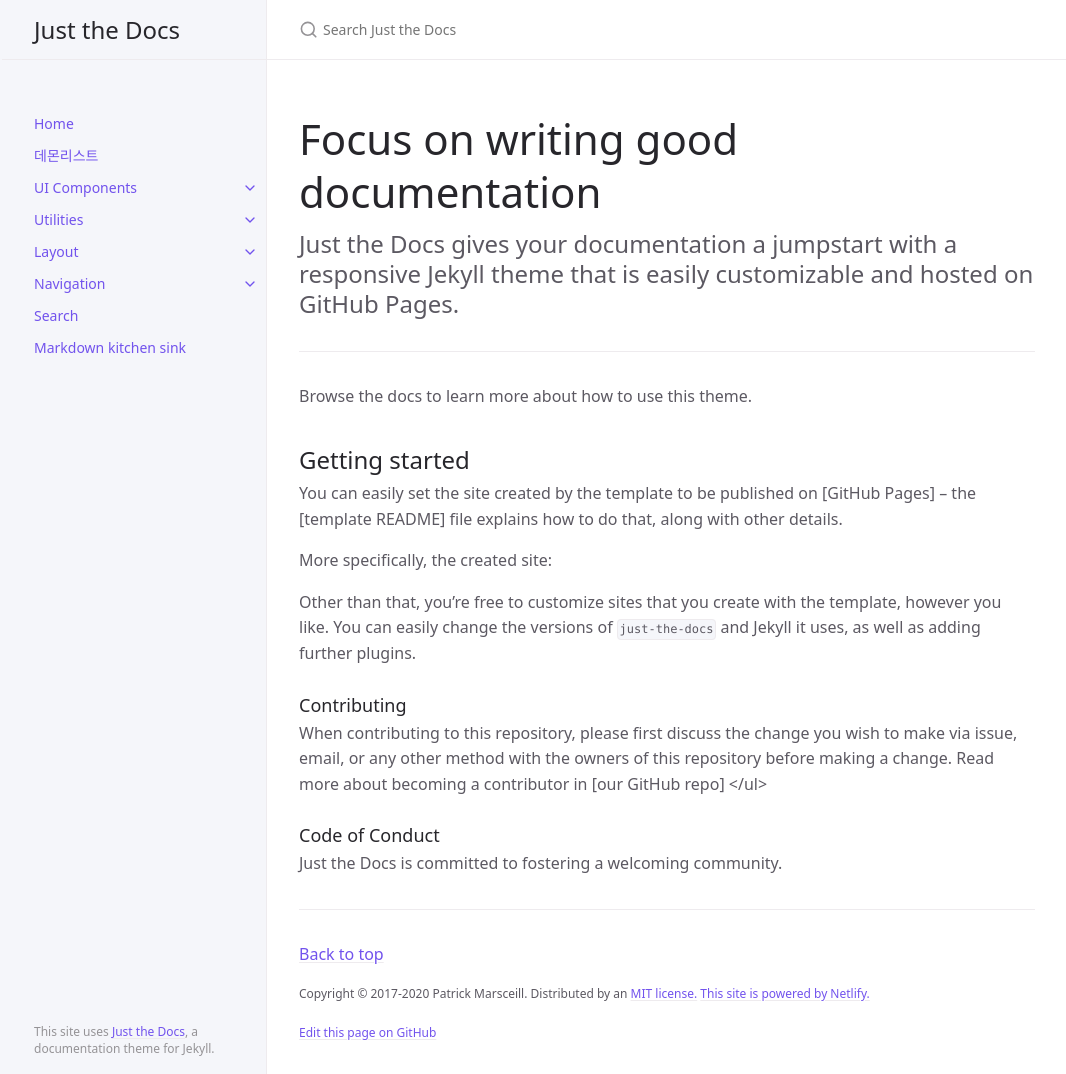
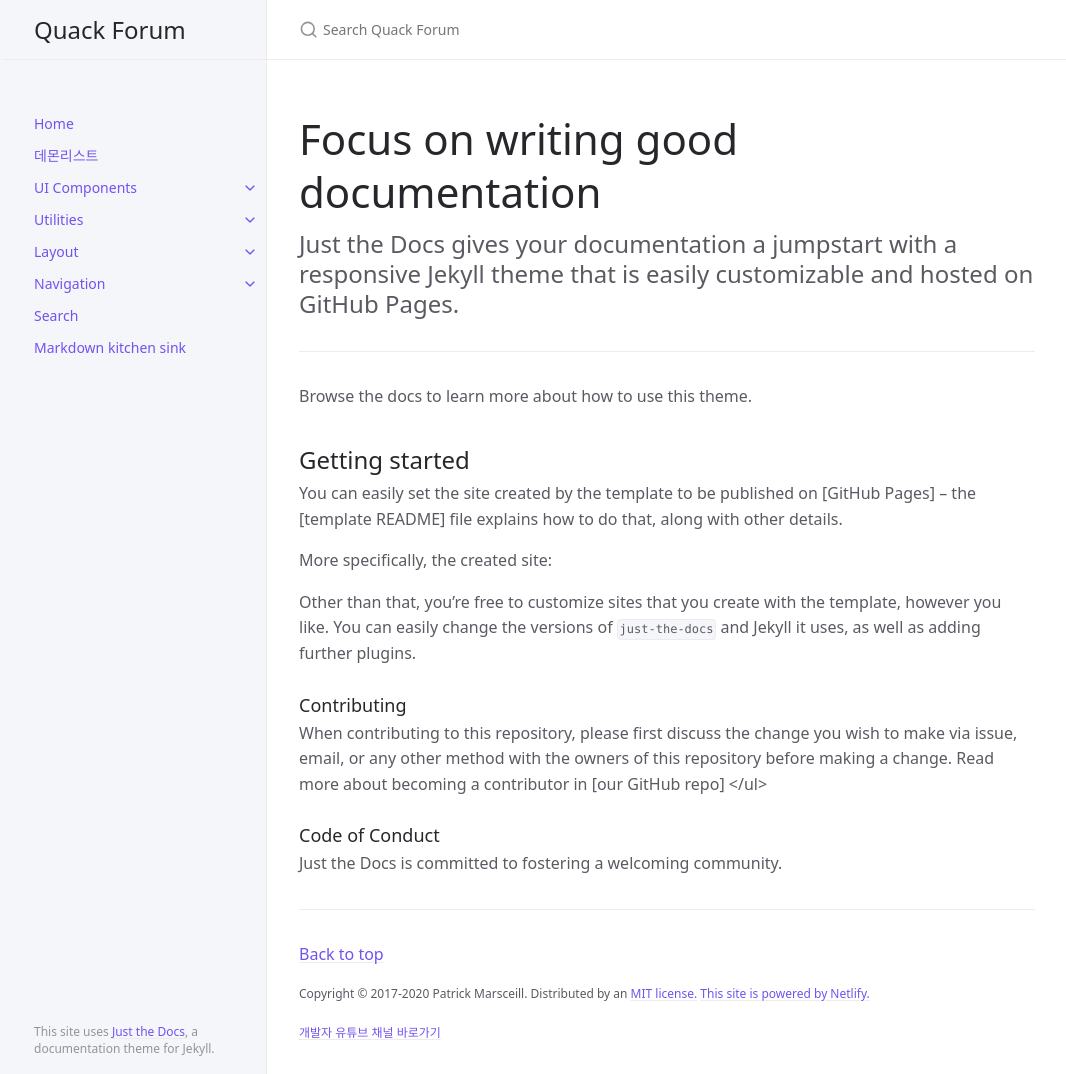
Before and after one commit to quackforumofficial/quackforumofficial.github.io, a Jekyll site: the page built from index.md, in a window 1280 px wide and 1074 px high. Shown: the whole window, without its empty margins (105-1171 px from the left). Built offline with Jekyll 4.4.1, drawn with Linux system fonts in a browser that asks for light colours; cached includes are drawn as plain includes.

Commit message:
Update _config.yml

```diff
--- a/_config.yml
+++ b/_config.yml
@@ -13,8 +13,8 @@
 # you will see them accessed via {{ site.title }}, {{ site.github_repo }}, and so on.
 # You can create any custom variable you would like, and they will be accessible
 # in the templates via {{ site.myvariable }}.
-title: Just the Docs
-description: A Jekyll theme for documentation
+title: Quack Forum
+description: 제 2의 한국포럼
 baseurl: "" # the subpath of your site, e.g. /blog
 url: "https://gmdquackforum.site" # the base hostname & protocol for your site, e.g. http://example.com
 repository: quackforumofficial/quackforumofficial.github.io # for github-metadata
@@ -145,8 +145,8 @@ last_edit_time_format: "%b %e %Y at %I:%M %p" # uses ruby's time format: https:/
 
 # Footer "Edit this page on GitHub" link text
 gh_edit_link: true # show or hide edit this page link
-gh_edit_link_text: "Edit this page on GitHub"
-gh_edit_repository: "https://github.com/just-the-docs/just-the-docs" # the github URL for your repo
+gh_edit_link_text: "개발자 유튜브 채널 바로가기"
+gh_edit_repository: "https://www.youtube.com/@%EC%82%BC%EC%9D%BC-v2g" # the github URL for your repo
 gh_edit_branch: "main" # the branch that your docs is served from
 # gh_edit_source: docs # the source that your files originate from
 gh_edit_view_mode: "tree" # "tree" or "edit" if you want the user to jump into the editor immediately
```
